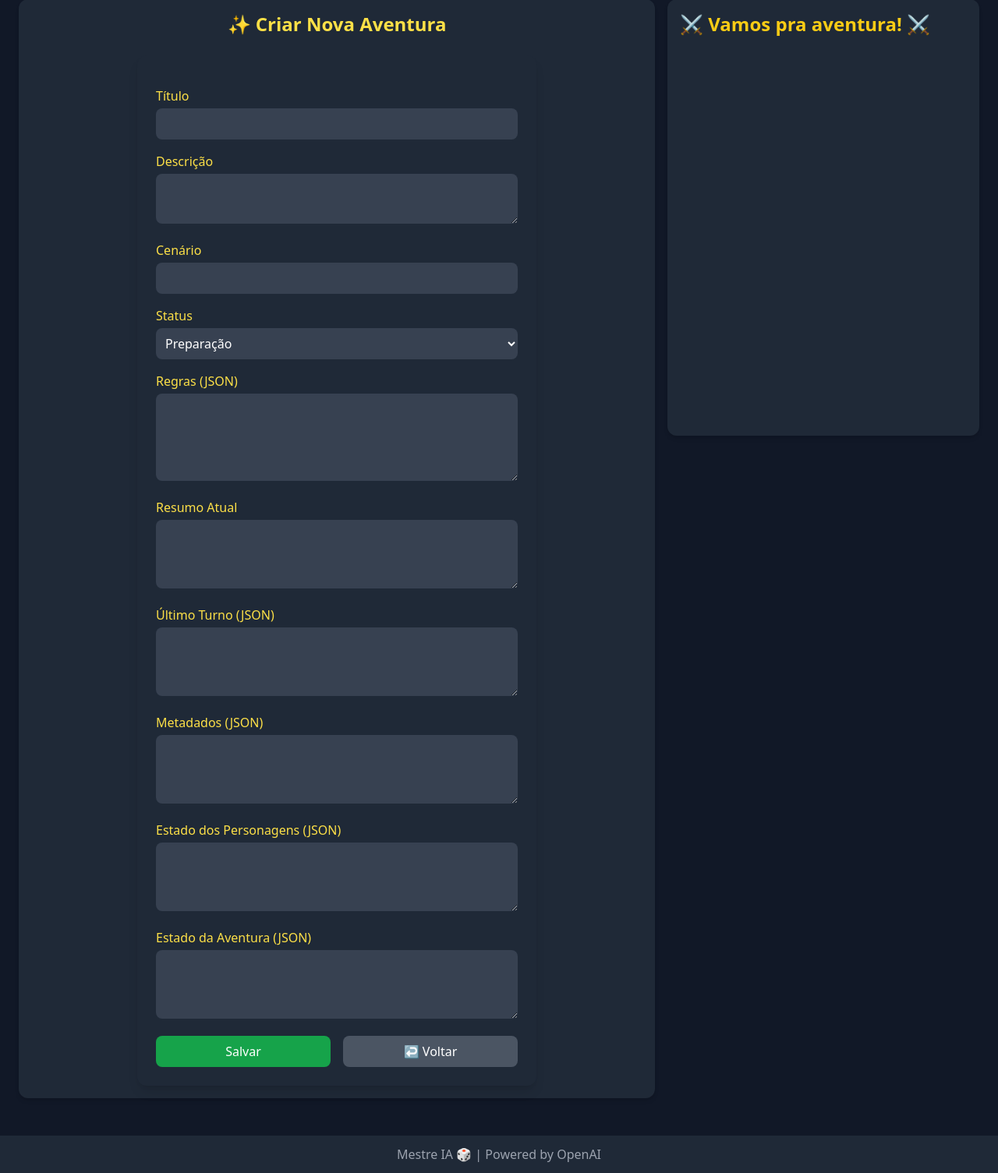
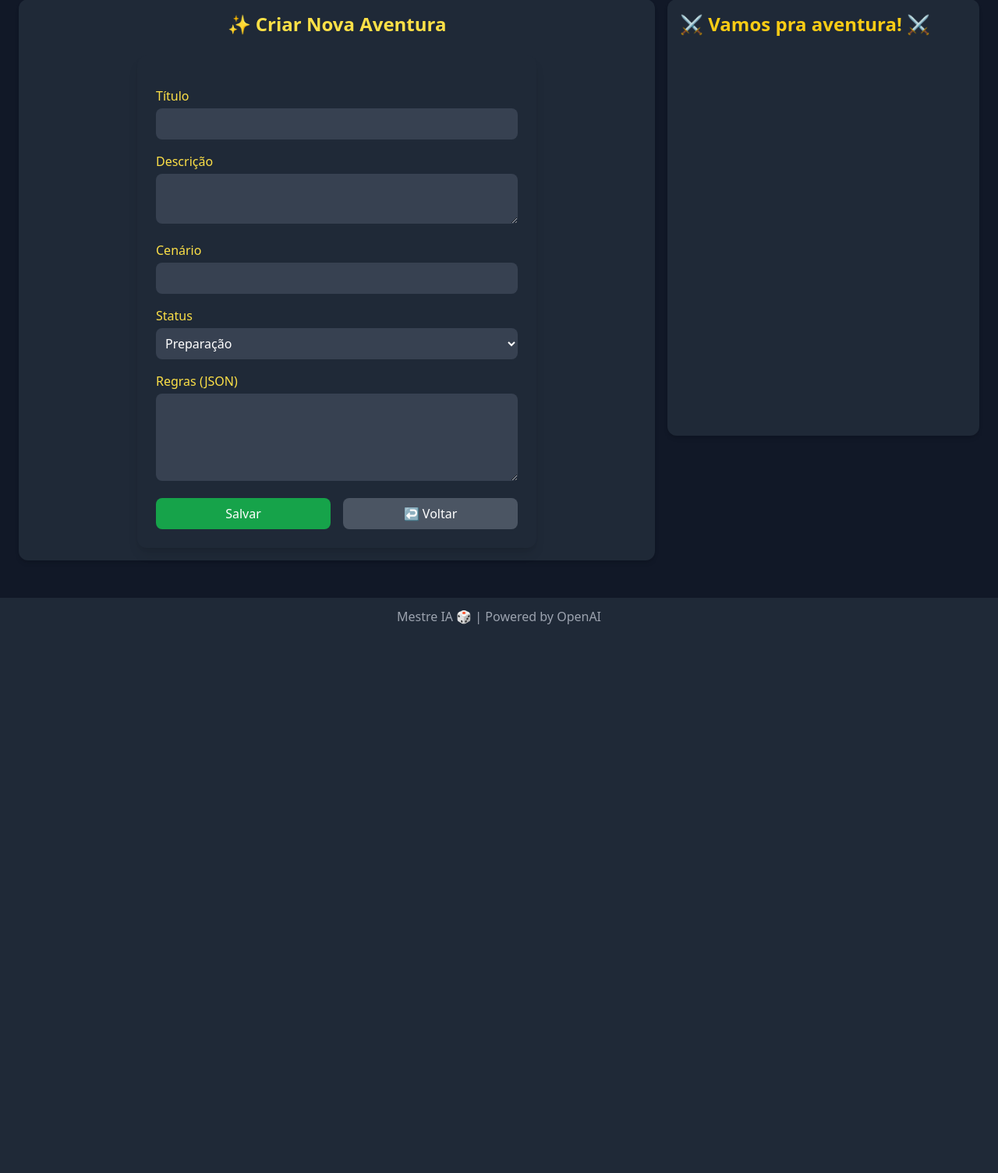
Before and after one commit to BrunoReis136/corujal_rpg, a Flask app: page /aventuras/nova/ in a window 1280 px wide. Shown: the part 153-1658 px from the top of the page at 78% size. After the commit the page ends 954 px from the top, so only its background shows below. Run offline with Flask 3, Linux system fonts and the light colour scheme; the visitor is signed in with stand-in values (Sample User, id 1); some libraries are stand-ins or nearby versions.

Commit message:
Update nova_aventura.html

```diff
--- a/templates/nova_aventura.html
+++ b/templates/nova_aventura.html
@@ -53,35 +53,6 @@
         {{ form.regras(class="w-full p-2 rounded-lg bg-gray-700 text-white", rows=4) }}
       </div>
 
-      <!-- resumo atual -->
-      <div>
-        {{ form.resumo_atual.label(class="block mb-1 text-yellow-300") }}
-        {{ form.resumo_atual(class="w-full p-2 rounded-lg bg-gray-700 text-white", rows=3) }}
-      </div>
-
-      <!-- último turno -->
-      <div>
-        {{ form.ultimo_turno.label(class="block mb-1 text-yellow-300") }}
-        {{ form.ultimo_turno(class="w-full p-2 rounded-lg bg-gray-700 text-white", rows=3) }}
-      </div>
-
-      <!-- metadados -->
-      <div>
-        {{ form.metadados.label(class="block mb-1 text-yellow-300") }}
-        {{ form.metadados(class="w-full p-2 rounded-lg bg-gray-700 text-white", rows=3) }}
-      </div>
-
-      <!-- estado personagens -->
-      <div>
-        {{ form.estado_personagens.label(class="block mb-1 text-yellow-300") }}
-        {{ form.estado_personagens(class="w-full p-2 rounded-lg bg-gray-700 text-white", rows=3) }}
-      </div>
-
-      <!-- estado aventura -->
-      <div>
-        {{ form.estado_aventura.label(class="block mb-1 text-yellow-300") }}
-        {{ form.estado_aventura(class="w-full p-2 rounded-lg bg-gray-700 text-white", rows=3) }}
-      </div>
 
       <!-- botões -->
       <div class="flex gap-4">
```
